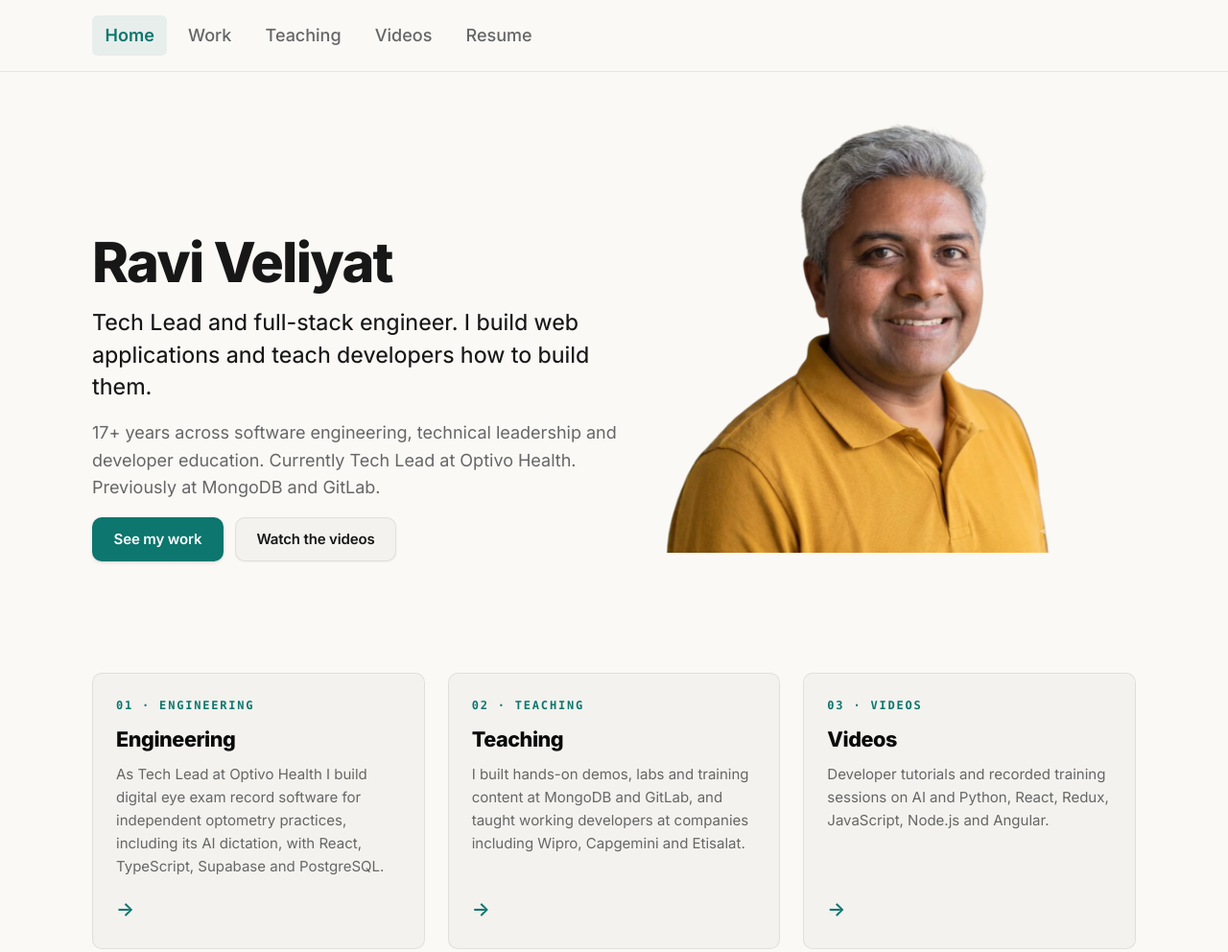
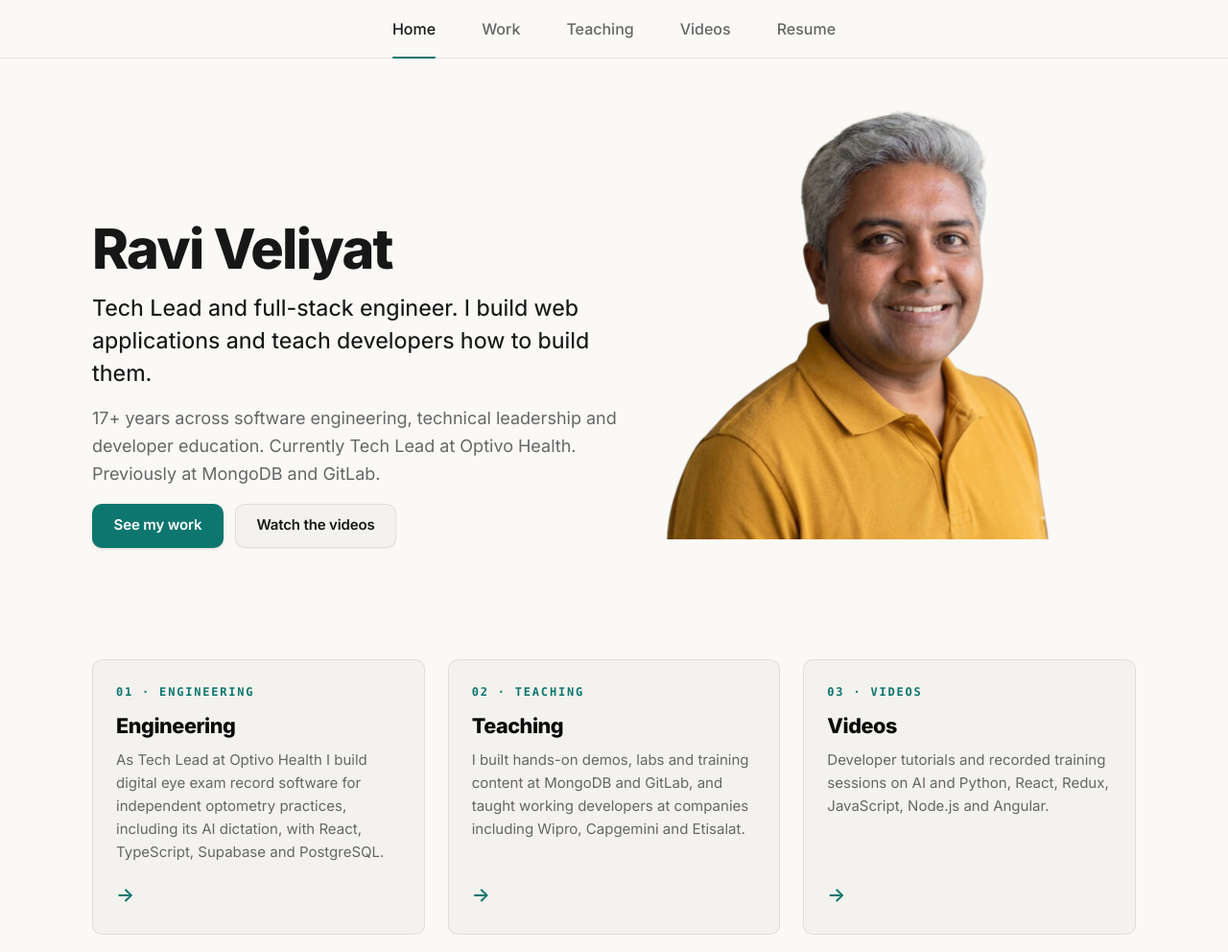
Before and after one commit to veliyat/veliyat.com, a plain HTML site: page index.html in a window 1280 px wide. Shown: the top 992 px of the page at 96% size. Drawn offline with Linux system fonts and the light colour scheme.

Commit message:
style(nav): single navigation design for all screen sizes
Co-Authored-By: Claude Sonnet 5.5 <noreply@anthropic.com>

```diff
--- a/assets/css/site.css
+++ b/assets/css/site.css
@@ -244,63 +244,7 @@ a:hover {
   backdrop-filter: blur(12px);
   -webkit-backdrop-filter: blur(12px);
   border-bottom: 1px solid var(--color-rule);
-  padding-block: var(--space-3);
   transition: background-color var(--duration-fast) ease, border-color var(--duration-fast) ease;
-}
-
-.site-header .wrap {
-  display: flex;
-  align-items: center;
-  justify-content: flex-start;
-}
-
-.site-nav ul {
-  display: flex;
-  flex-wrap: wrap;
-  align-items: center;
-  gap: 0 0.25rem;
-  padding: 0;
-  list-style: none;
-}
-
-.site-nav a {
-  display: inline-block;
-  padding: 0.25rem 0.35rem;
-  border-radius: var(--radius-sm);
-  color: var(--color-muted);
-  text-decoration: none;
-  font-size: var(--text-small);
-  font-weight: 500;
-  white-space: nowrap;
-  transition: color var(--duration-fast) ease, background-color var(--duration-fast) ease;
-}
-
-.site-nav a:hover {
-  color: var(--color-text);
-  background-color: var(--color-surface);
-  text-decoration: none;
-}
-
-.site-nav a[aria-current="page"] {
-  color: var(--color-accent);
-  font-weight: 600;
-  background-color: var(--color-accent-subtle);
-  text-decoration: none;
-}
-
-@media (min-width: 40rem) {
-  .site-header {
-    padding-block: var(--space-4);
-  }
-
-  .site-nav ul {
-    gap: 0 var(--space-2);
-  }
-
-  .site-nav a {
-    padding: 0.4rem 0.85rem;
-    font-size: inherit;
-  }
 }
 
 /* ---- Hero / Intro ------------------------------------------------------- */
@@ -1181,22 +1125,6 @@ a:hover {
 }
 /* ---- Phone layout fixes (website-handoff/home-mobile.css) ---- */
 @media (max-width: 47.99rem) {
-  .site-header { padding-block: 0.375rem; }
-  .site-nav ul {
-    flex-wrap: nowrap;
-    justify-content: space-between;
-    gap: 0.25rem;
-  }
-  .site-nav li { flex: 1 1 auto; }
-  .site-nav a {
-    display: flex;
-    align-items: center;
-    justify-content: center;
-    min-height: 2.75rem;
-    padding: 0.5rem 0.25rem;
-    font-size: 1rem;
-    font-weight: 500;
-  }
   .hero-home {
     padding-top: 1.75rem;
     padding-bottom: 0;
@@ -1225,9 +1153,50 @@ a:hover {
   .btn { white-space: nowrap; padding-inline: 1rem; }
 }
 @media (max-width: 23.99rem) {
-  .site-nav a { font-size: 0.9375rem; padding-inline: 0.125rem; }
-}
-@media (max-width: 23.99rem) {
   .hero-home { background-position: right 1rem top 1.75rem; background-size: auto 8rem; }
   .hero-home h1 { min-height: 8rem; padding-right: 8.75rem; }
 }
+
+/* ---- Site navigation (one design at every width) ---- */
+.site-header .wrap { max-width: var(--measure-wide); }
+.site-nav ul {
+  display: flex;
+  justify-content: space-between;
+  align-items: stretch;
+  margin: 0;
+  padding: 0;
+  list-style: none;
+}
+.site-nav a {
+  position: relative;
+  display: flex;
+  align-items: center;
+  min-height: 3.25rem;
+  padding-inline: 0.25rem;
+  color: var(--color-muted);
+  font-size: 1rem;
+  font-weight: 500;
+  text-decoration: none;
+  white-space: nowrap;
+  transition: color var(--duration-fast) ease;
+}
+.site-nav a:hover { color: var(--color-text); }
+.site-nav a:active { color: var(--color-accent); }
+.site-nav a[aria-current="page"] { color: var(--color-text); }
+.site-nav a[aria-current="page"]::after {
+  content: "";
+  position: absolute;
+  left: 0.25rem;
+  right: 0.25rem;
+  bottom: -1px;
+  height: 2px;
+  border-radius: 2px;
+  background: var(--color-accent);
+}
+@media (max-width: 23.99rem) {
+  .site-nav a { font-size: 0.9375rem; padding-inline: 0.125rem; }
+}
+@media (min-width: 48rem) {
+  .site-nav ul { justify-content: center; gap: 2.5rem; }
+  .site-nav a { min-height: 3.75rem; }
+}
```
